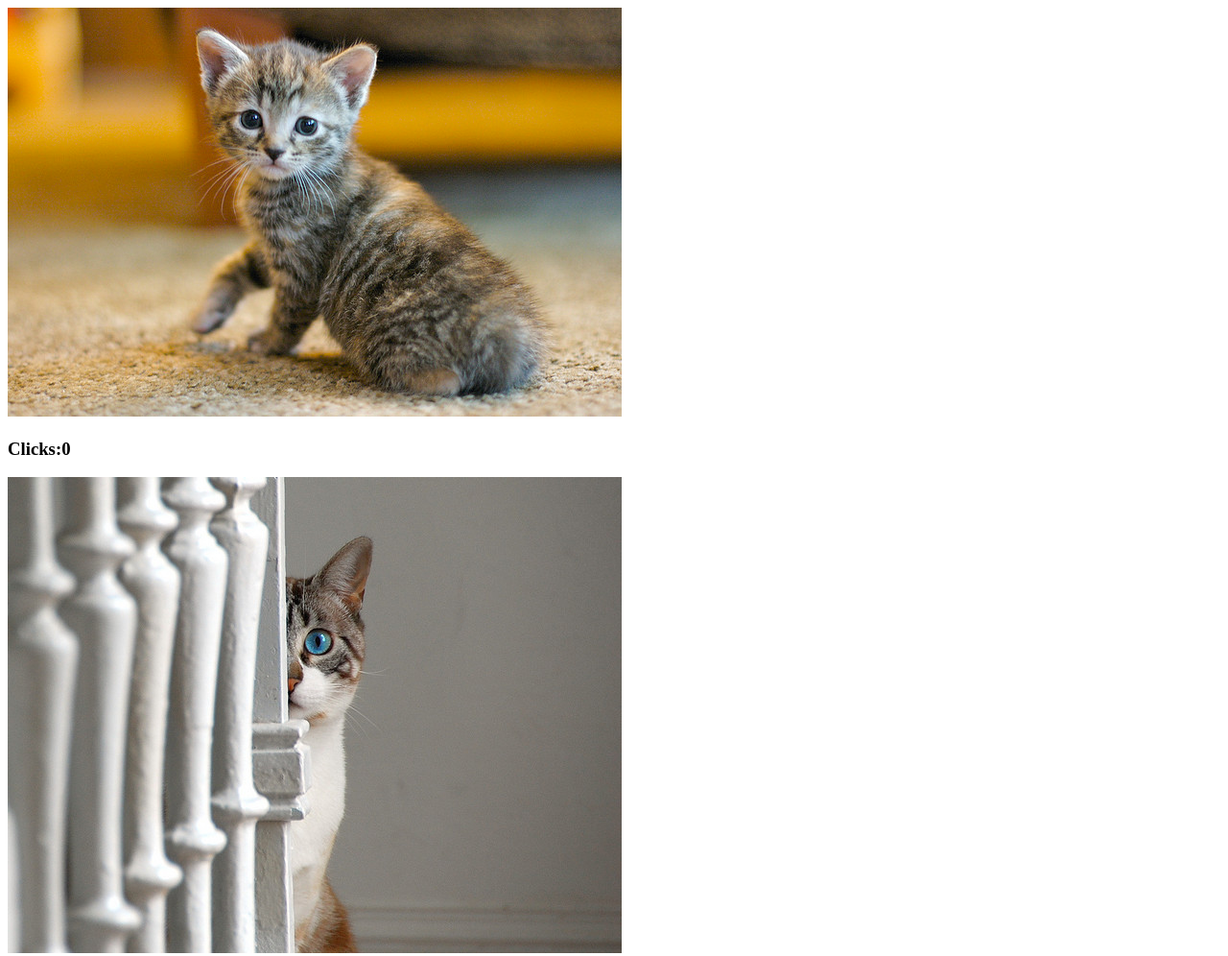
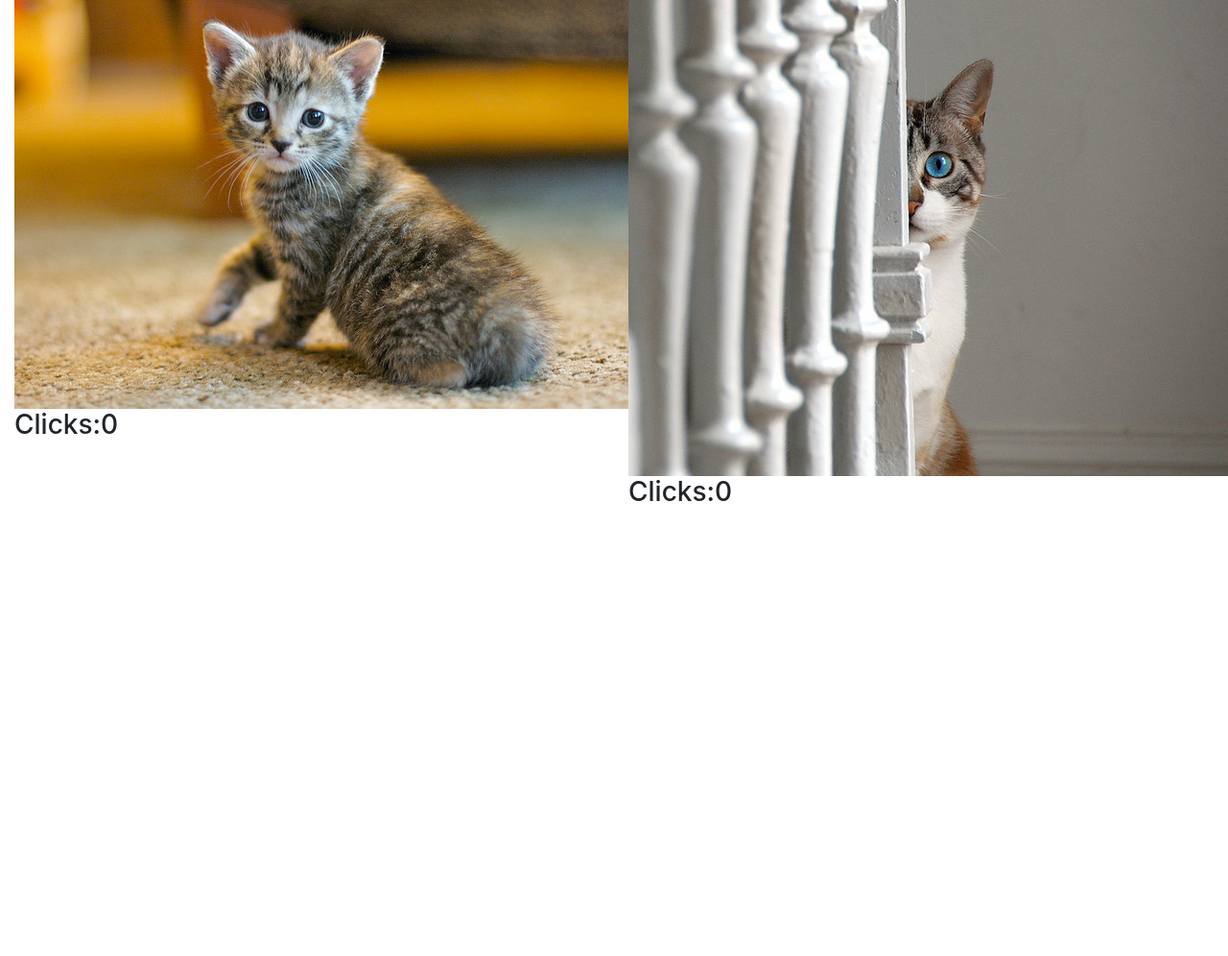
Before and after one commit to shiyu3169/cat-clicker, a plain HTML site: page index.html in a window 1280 px wide. Shown: the top 996 px of the page at 96% size. After the commit the page ends 800 px from the top, so only its background shows below. Drawn offline with nearby package versions, Linux system fonts and the light colour scheme.

Commit message:
change style, including bootstrap, adding two columns

```diff
--- a/index.html
+++ b/index.html
@@ -6,18 +6,26 @@
     <meta name="viewport" content="width=device-width, initial-scale=1.0">
     <meta http-equiv="X-UA-Compatible" content="ie=edge">
     <title>Document</title>
+    <link rel="stylesheet" href="https://stackpath.bootstrapcdn.com/bootstrap/4.1.3/css/bootstrap.min.css" integrity="sha384-MCw98/SFnGE8fJT3GXwEOngsV7Zt27NXFoaoApmYm81iuXoPkFOJwJ8ERdknLPMO"
+        crossorigin="anonymous">
     <link rel="stylesheet" href="style.css">
 </head>
 
 <body>
+    <div class="container-fluid">
+        <div class="row">
+            <div class="col-6">
                 <!-- First Cat, Andy -->
                 <img class="pointer" id="andyImg" src="andy.jpg" alt="Andy">
                 <h3>Clicks:<span id="andyCounter"></span></h3>
-
+            </div>
+            <div class="col-6">
                 <!-- Second Cat, Bobby -->
                 <img class="pointer" id="bobbyImg" src="bobby.jpg" alt="Bobby">
                 <h3>Clicks:<span id="bobbyCounter"></span></h3>
-
+            </div>
+        </div>
+    </div>
     <script src="main.js"></script>
 </body>
 
```
Lines whose indentation alone changed are shown as unchanged.
